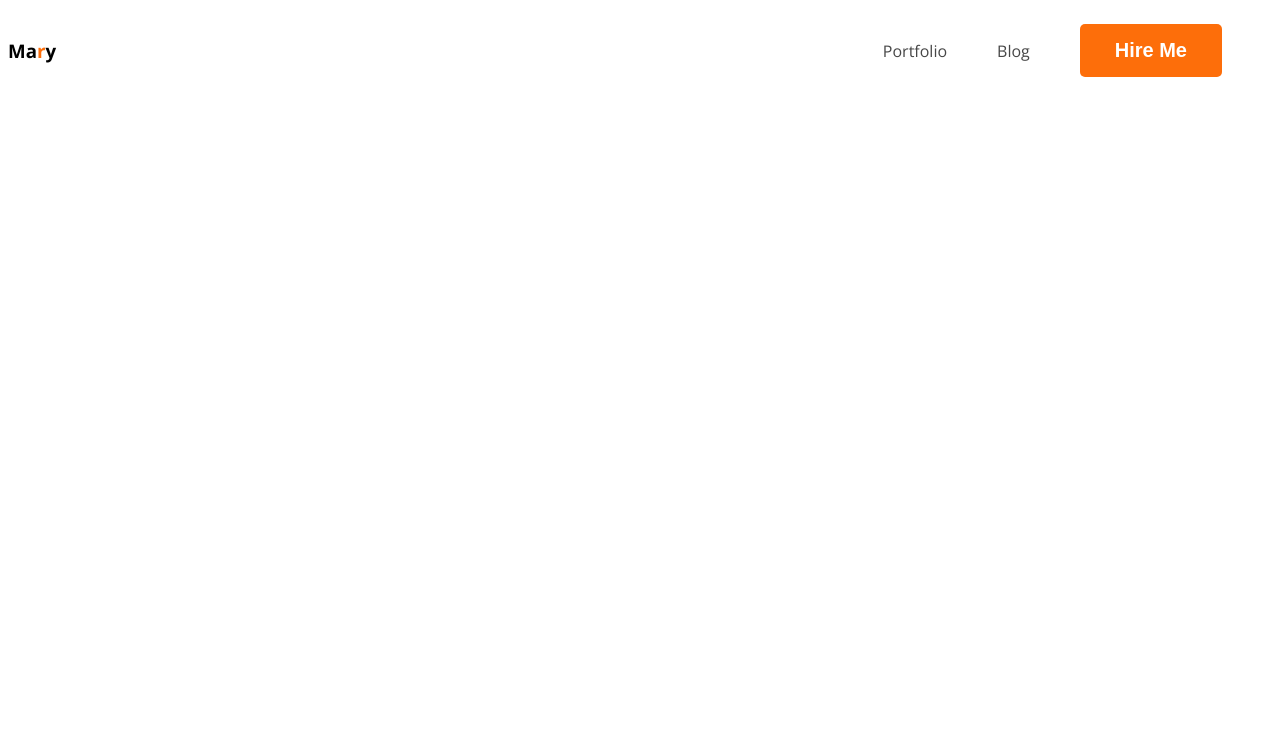
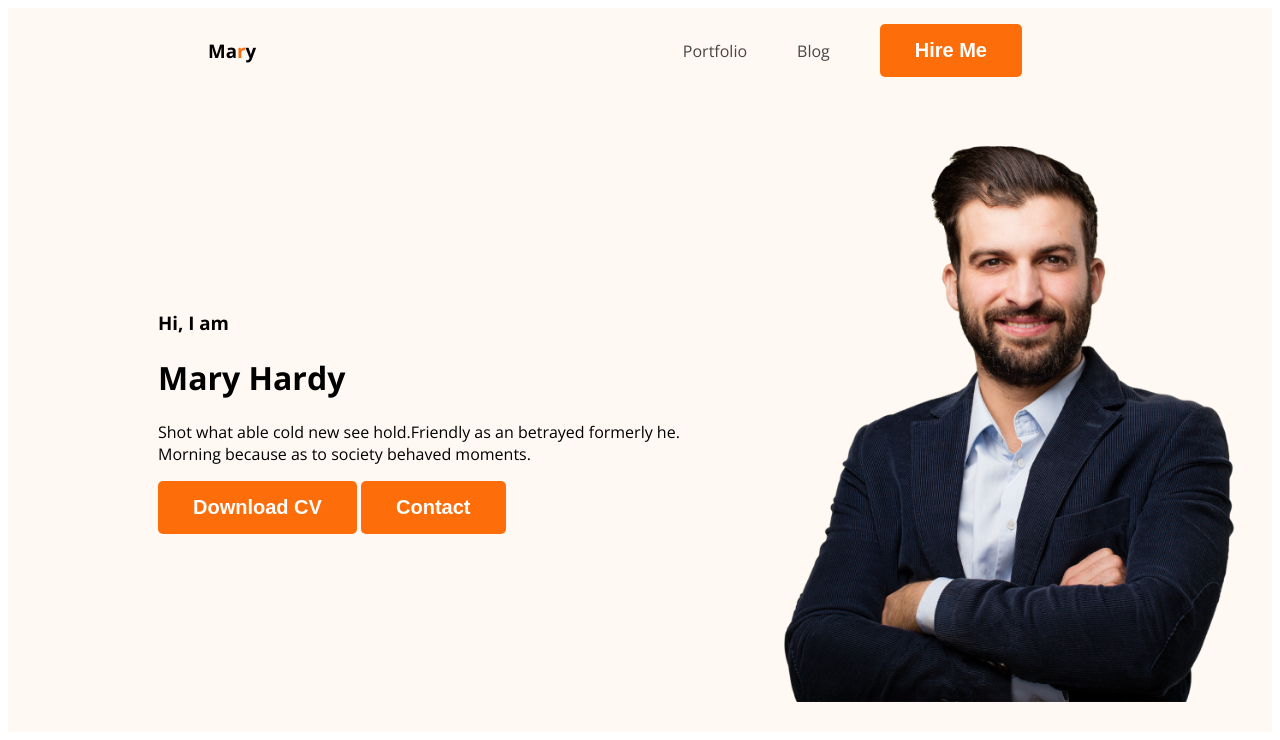
Before and after one commit to Rokib2/Developer-Portfolio, a plain HTML site: page index.html in a window 1280 px wide. Drawn offline with nearby package versions, Linux system fonts and the light colour scheme.

Commit message:
next few work submitted

```diff
--- a/index.html
+++ b/index.html
@@ -15,7 +15,7 @@
 </head>
 
 <body>
-  <header>
+  <header class="header">
     <nav>
       <h3>Ma<span class="text-primary">r</span>y</h3>
       <ul>
@@ -24,6 +24,16 @@
         <li><a href=""><button class="btn-primary">Hire Me</button></a></li>
       </ul>
     </nav>
+    <div class="banner">
+      <div class="banner-content">
+        <h3 class="banner-greeting">Hi, I  am</h3>
+        <h1 class="banner-title">Mary Hardy</h1>
+        <p>Shot what able cold new see hold.Friendly as an betrayed formerly he. Morning because as to society behaved moments.</p>
+        <button class="btn-primary">Download CV</button>
+        <button class="btn-primary">Contact</button>
+      </div>
+      <img class="profile-pic" src="images/hardy.png" alt="Hardy">
+    </div>
   </header>
   <main>
 
--- a/styles/portfolio.css
+++ b/styles/portfolio.css
@@ -19,10 +19,11 @@ font-family: 'Open Sans', sans-serif;
 
 
 /* nave related style */
-nav{
+nav {
   display: flex;
   justify-content: space-between;
   align-items: center;
+  margin: 0 200px;
 }
 .nav title{
 color:#181818);
@@ -43,3 +44,16 @@ nav a {
   text-decoration: none;
   color: #474747;
 }
+
+/* header related style */
+.header{
+  background-color: #fff8f3;
+}
+.banner {
+  padding: 30px 30px 30px 150px;
+  display: flex;
+  align-items: center;
+}
+.banner .profile-pic{
+  width: 500px;
+}
```
